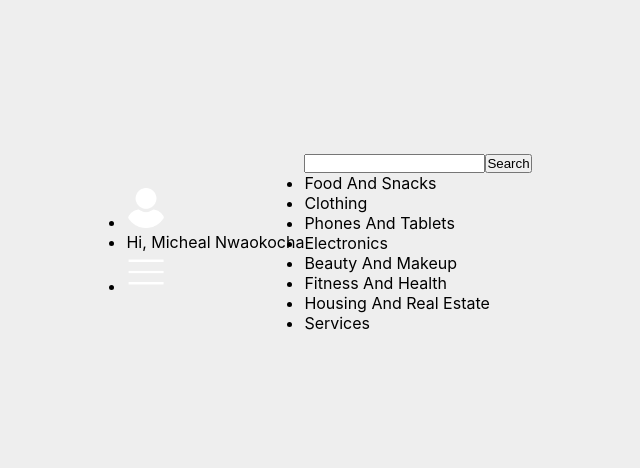
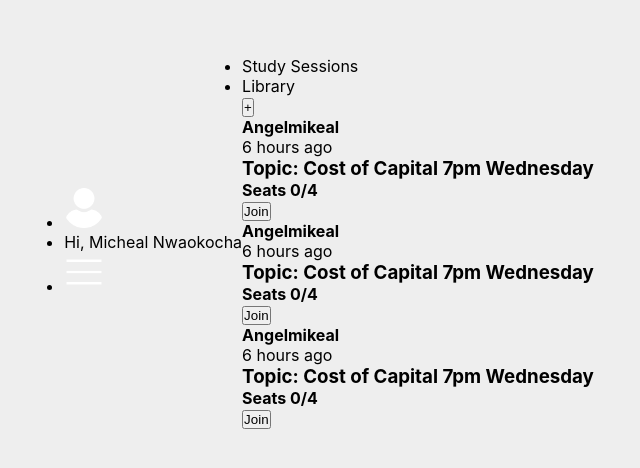
Before and after one commit to m13ha/onomeApp, a React (Create React App) app: page /home in a window 1280 px wide. Shown: the part 158-626 px from the top of the page, without its empty margins (311-951 px from the left). Built offline with nearby package versions, Linux system fonts and the light colour scheme; the HTML template or start-up script is replaced by a standard one.

Commit message:
study session component

```diff
--- a/src/index.css
+++ b/src/index.css
@@ -72,4 +72,5 @@ code {
 @import "./main/feed/feed.css";
 @import "./main/chatrooms/chat.css";
 @import "./main/profile/profile.css";
-@import "./main/market/market.css"
+@import "./main/market/market.css";
+@import "./main/acadmics/studyGroup.css"
--- /dev/null
+++ b/src/main/acadmics/studyGroup.css
@@ -0,0 +1,100 @@
+.studyTab {
+  width: 100%;
+  height: 100%;
+  display: flex;
+  justify-content: center;
+  position: relative;
+}
+
+.studyNav {
+  width: 100%;
+  height: 50px;
+  background-color: var(--main-bg);
+  color: #fff;
+  position: fixed;
+  top: 3.8rem;
+}
+
+.studyNavbar {
+  list-style: none;
+  width: 100%;
+  height: 100%;
+  display: flex;
+  justify-content: space-around;
+}
+
+.studyLink {
+  width: 33%;
+  display: flex;
+  align-items: center;
+  text-align: center;
+  justify-content: center;
+}
+
+.studyLink:hover {
+  background-color: var(--main-hov);
+}
+
+.sessions {
+  width: 50%;
+  min-height: 100%;
+  padding-top: 8rem;
+  overflow: scroll;
+  padding-bottom: 8rem;
+}
+
+.studyCard {
+  width: 100%;
+  padding: 10px;
+  border-bottom: 1px solid;
+  margin-bottom: 15px;
+}
+
+.studyDetails {
+  display: flex;
+  justify-content: space-between;
+  margin-top: 10px;
+  padding-left: 10px;
+  padding-right: 10px;
+}
+
+.joinBut {
+  width: 70px;
+  height: 30px;
+  background-color: var(--main-bg);
+  color: #fff;
+  border: 0px;
+  border-radius: 10px;
+  z-index: 1;
+}
+
+.joinBut:hover {
+    background-color: var(--main-hov);
+    cursor: pointer;
+}
+
+.createSessBut {
+    font-size: 40px;
+    width: 60px;
+    height: 60px;
+    border: 0px;
+    background-color: var(--main-bg);
+    border-radius: 100%;
+    color: #fff;
+    position: fixed;
+    bottom: 20px;
+    right: 20px;
+    z-index: 1;
+}
+
+.createSessBut:hover {
+    background-color: var(--main-hov);
+    cursor: pointer;
+}
+
+
+@media screen and (max-width: 750px) {
+    .sessions {
+        width: 100%;
+    }
+}
--- /dev/null
+++ b/src/main/acadmics/studyGroup.js
@@ -0,0 +1,56 @@
+const Study = () => {
+  return (
+    <div className="studyTab">
+      <div className="studyNav">
+        <ul className="studyNavbar">
+          <li className="studyLink">Study Sessions</li>
+          <li className="studyLink">Library</li>
+        </ul>
+      </div>
+      <div className="sessions">
+        <button className="createSessBut">+</button>
+        <div className="studyCard">
+          <div className="op-info">
+            <h4>Angelmikeal</h4>
+            <p>6 hours ago</p>
+          </div>
+          <div className="post">
+            <h3>Topic: Cost of Capital 7pm Wednesday</h3>
+          </div>
+          <div className="studyDetails">
+              <h4>Seats 0/4</h4>
+              <button className="joinBut">Join</button>
+          </div>
+        </div>
+        <div className="studyCard">
+          <div className="op-info">
+            <h4>Angelmikeal</h4>
+            <p>6 hours ago</p>
+          </div>
+          <div className="post">
+            <h3>Topic: Cost of Capital 7pm Wednesday</h3>
+          </div>
+          <div className="studyDetails">
+              <h4>Seats 0/4</h4>
+              <button className="joinBut">Join</button>
+          </div>
+        </div>
+        <div className="studyCard">
+          <div className="op-info">
+            <h4>Angelmikeal</h4>
+            <p>6 hours ago</p>
+          </div>
+          <div className="post">
+            <h3>Topic: Cost of Capital 7pm Wednesday</h3>
+          </div>
+          <div className="studyDetails">
+              <h4>Seats 0/4</h4>
+              <button className="joinBut">Join</button>
+          </div>
+        </div>
+      </div>
+    </div>
+  );
+};
+
+export default Study;
--- a/src/main/home.js
+++ b/src/main/home.js
@@ -4,7 +4,8 @@ import Navbar from "./navbar/navbar";
 //import Profile from "./profile/profile";
 //import Update from "./profile/upateProfile";
 //import Map from "./map/map";
-import Market from "./market/market";
+//import Market from "./market/market";
+import Study from "./acadmics/studyGroup";
 
 const Home = () => {
     return (
@@ -15,7 +16,8 @@ const Home = () => {
             {/* <Profile></Profile> */}
             {/* <Update></Update> */}
             {/* <Map></Map> */}
-            <Market></Market>
+            {/* <Market></Market> */}
+            <Study></Study>
        </div>
     );
 }
--- a/src/main/market/market.css
+++ b/src/main/market/market.css
@@ -43,7 +43,7 @@
 }
 
 .searchBut:hover {
-  background-color: #999999;
+  background-color: var(--main-hov);
 }
 .categoriesList {
   min-width: 320px;
```
